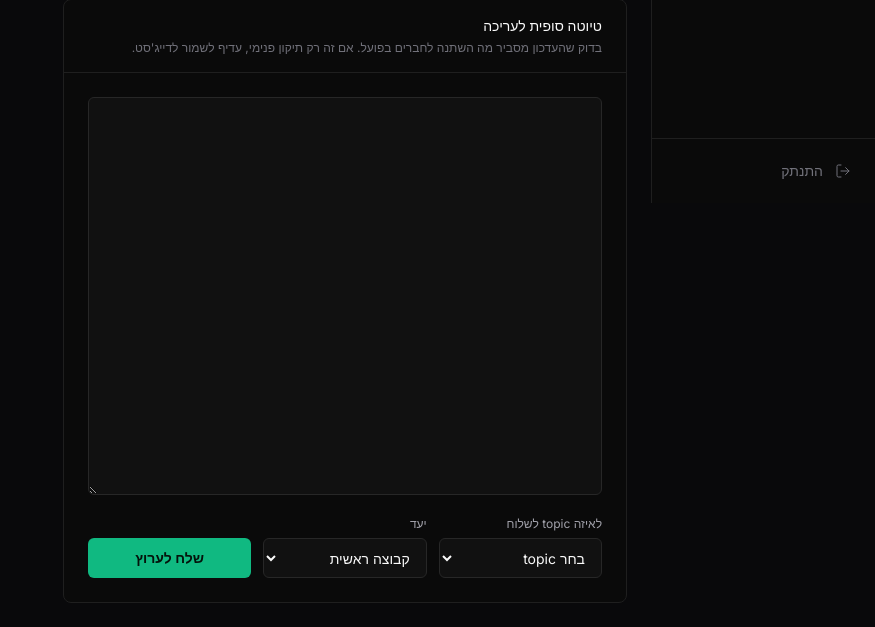
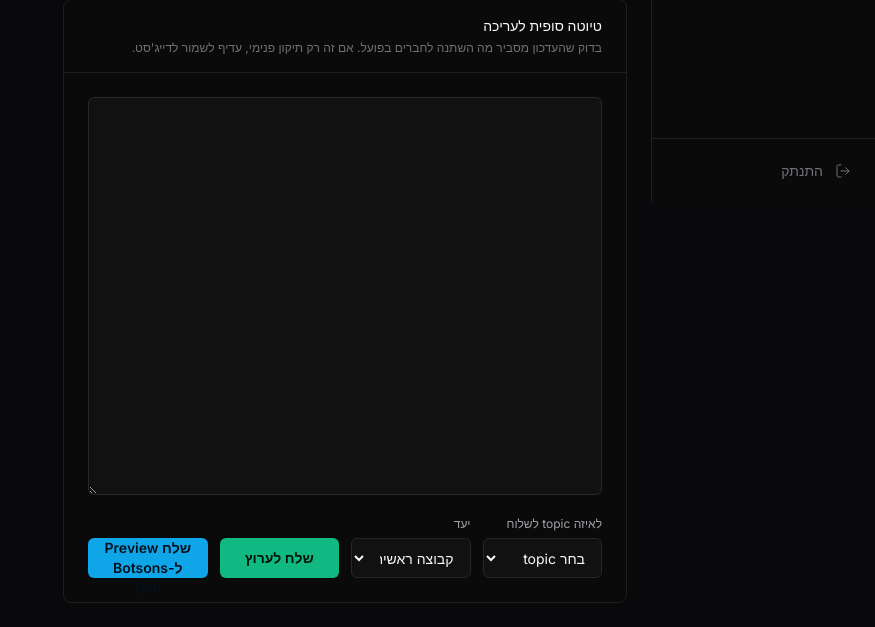
Before and after one commit to endlessblink/botson, a FastAPI app: page /updates in a window 1280 px wide. Shown: the part 597-1224 px from the top of the page, without its empty margins (405-1280 px from the left). Run offline with FastAPI, Linux system fonts and the light colour scheme; the visitor is signed in with stand-in values (Sample User, id 1); some libraries are stand-ins or nearby versions.

Commit message:
fix(dashboard): preview updates in Botsons Den

```diff
--- a/config/update_templates.yaml
+++ b/config/update_templates.yaml
@@ -21,12 +21,14 @@ ui:
   target_topic: "לאיזה topic לשלוח"
   target_group: "יעד"
   main_group: "קבוצה ראשית"
-  test_group: "קבוצת טסט"
+  test_group: "Botsons Den"
   send: "שלח לערוץ"
+  send_preview: "שלח Preview ל-Botsons Den"
   empty_digest: "אין עדיין פריטים לדייג'סט."
   delete: "הסר"
   select_topic: "בחר topic"
   sent: "נשלח"
+  preview_sent: "נשלח Preview ל-Botsons Den"
   saved: "נשמר"
   digest_cleared: "התור נוקה"
   draft_required: "צריך טיוטה לפני שליחה"
--- a/dashboard/templates/updates.html
+++ b/dashboard/templates/updates.html
@@ -63,7 +63,7 @@
             </div>
             <div class="p-6 space-y-4">
                 <textarea id="final-draft" rows="13" class="w-full bg-[#111111] border border-[#272727] rounded-md p-4 text-sm leading-7 text-[#fafafa] focus:outline-none focus:ring-1 focus:ring-[#d4d4d8]"></textarea>
-                <div class="grid grid-cols-1 md:grid-cols-3 gap-3 items-end">
+                <div class="grid grid-cols-1 md:grid-cols-4 gap-3 items-end">
                     <label class="block md:col-span-1">
                         <span class="text-xs text-[#a1a1aa] block mb-1.5">{{ update_config.ui.target_topic }}</span>
                         <select id="send-topic" class="w-full bg-[#111111] border border-[#272727] rounded-md h-10 px-3 text-sm text-[#fafafa] focus:outline-none focus:ring-1 focus:ring-[#d4d4d8]">
@@ -81,6 +81,7 @@
                         </select>
                     </label>
                     <button onclick="sendUpdateDraft()" class="bg-emerald-500 text-[#04130b] hover:bg-emerald-400 h-10 px-4 rounded-md text-sm font-semibold cursor-pointer transition-colors">{{ update_config.ui.send }}</button>
+                    <button onclick="sendPreviewDraft()" class="bg-sky-500 text-[#04101a] hover:bg-sky-400 h-10 px-4 rounded-md text-sm font-semibold cursor-pointer transition-colors">{{ update_config.ui.send_preview }}</button>
                 </div>
             </div>
         </div>
@@ -233,6 +234,19 @@
         showToast(updateConfig.ui.sent);
     }
 
+    async function sendPreviewDraft() {
+        const text = fieldValue('final-draft');
+        if (!text) {
+            showToast(updateConfig.ui.draft_required, 'error');
+            return;
+        }
+        await apiCall('/api/bot/send-message', {
+            text: text,
+            target: 'test',
+        });
+        showToast(updateConfig.ui.preview_sent || updateConfig.ui.sent);
+    }
+
     renderDigestItems();
 </script>
 {% endblock %}
```
